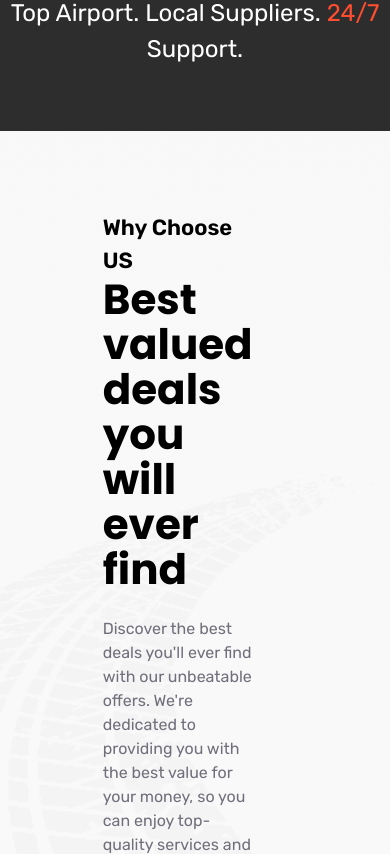
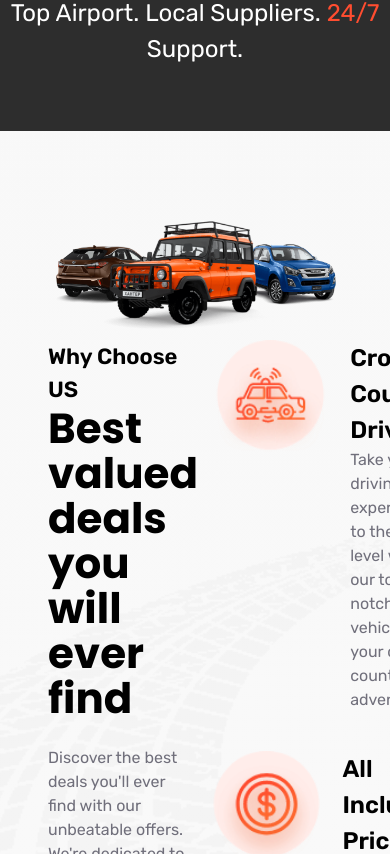
Before and after one commit to TortarZ/car-rental, a Next.js app: page / in a window 390 px wide. Shown: the part 4790-5644 px from the top of the page. Built offline with nearby package versions, Linux system fonts and the light colour scheme.

Commit message:
feat (PromoCar): Responsive for IPad Pro

```diff
--- a/app/components/Styles/PromoCar.css
+++ b/app/components/Styles/PromoCar.css
@@ -1,6 +1,5 @@
 .promo-con {
-  padding-top: 5rem;
-  padding-bottom: 5rem;
+  padding: 5rem 3rem;
   background-image: url("../../../public/bg_promote.png");
   background-repeat: no-repeat;
   background-size: cover;
@@ -8,14 +7,13 @@
 }
 
 .promo-con-box {
-  padding: 0 20rem;
   display: flex;
   flex-direction: column;
   align-items: center;
 }
 
 .promo-car-img {
-  width: 85%;
+  width: 60%;
 }
 
 .promo-con-description {
@@ -73,3 +71,33 @@
   display: flex;
   width: fit-content;
 }
+
+@media (max-width: 1024px) {
+  .promo-con {
+    background-position: -230px 300px;
+  }
+
+  .promo-car-img {
+    width: 100%;
+  }
+
+  .promo-text-left,
+  .promo-text-right {
+    width: 50%;
+  }
+
+  .promo-text-right {
+    display: flex;
+    flex-direction: column;
+    gap: 1.2rem;
+  }
+
+  .promo-con-description {
+    gap: 1rem;
+  }
+
+  .promo-box-img {
+    width: 120px;
+    height: 120px;
+  }
+}
```
